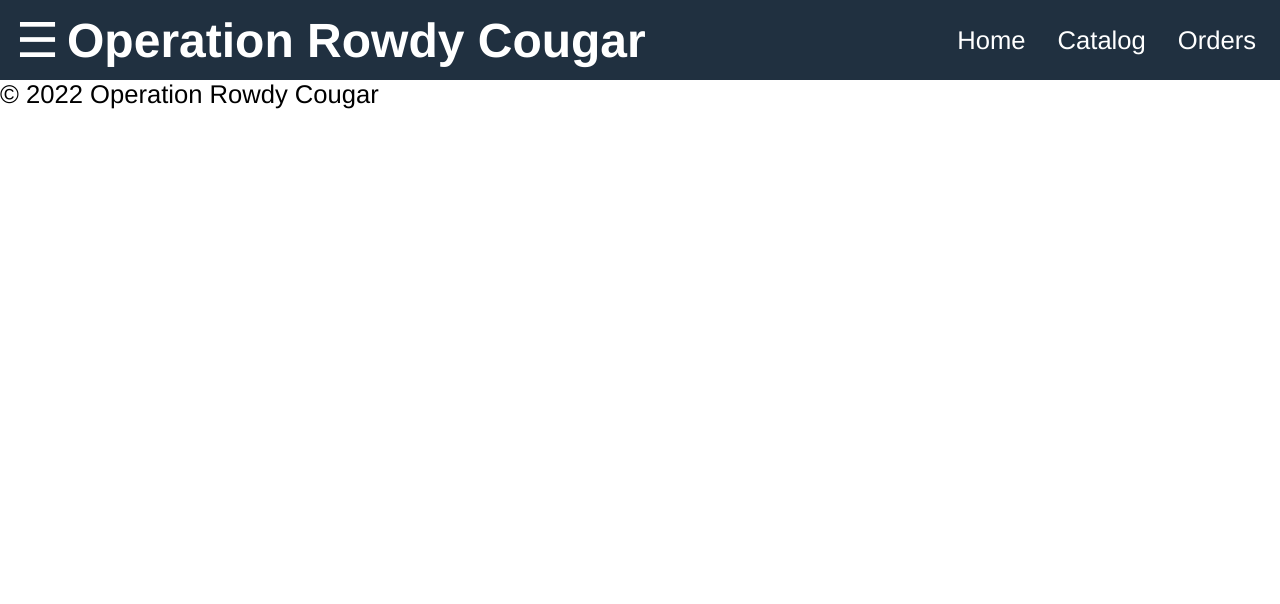
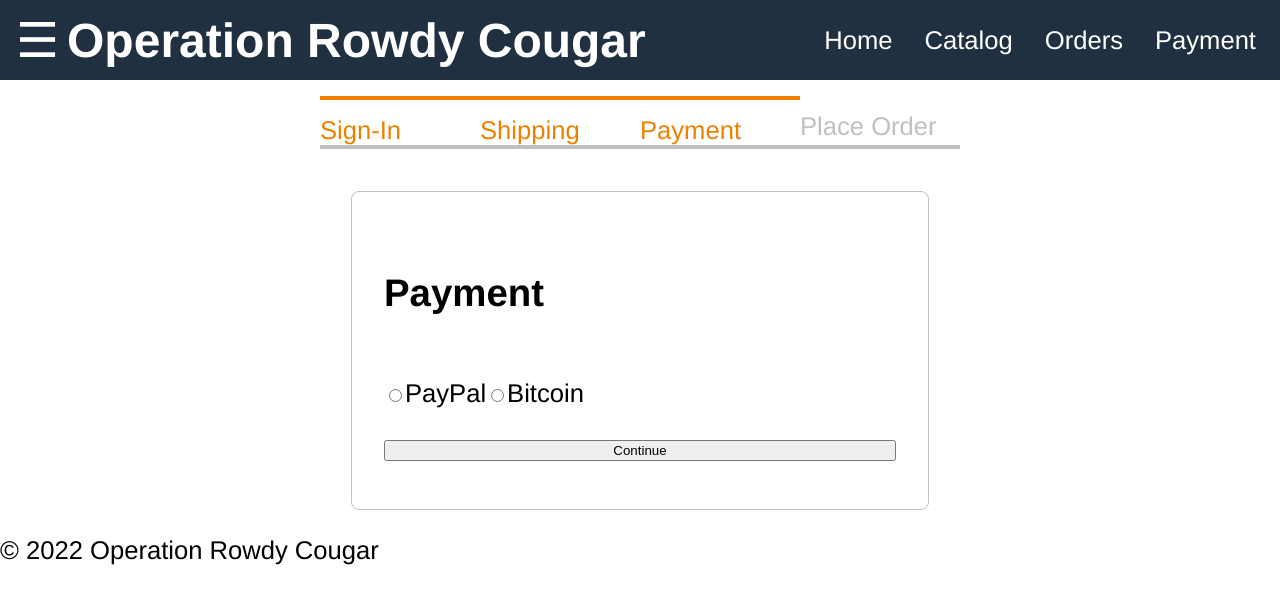
Before and after one commit to OPERATION-ROWDY-COUGAR/Operation-Rowdy-Cougar-web, a React (Create React App) app in the folder frontend/: page /payment in a window 1280 px wide. Shown: the top 604 px of the page. Built offline with nearby package versions, Linux system fonts and the light colour scheme.

Commit message:
completed payment features

```diff
--- a/frontend/src/App.tsx
+++ b/frontend/src/App.tsx
@@ -3,6 +3,7 @@ import Home from "./Home/Home";
 import Products from "./Products/Products";
 import Orders from "./Orders/Orders";
 import OrderDetail from "./Orders/OrderDetail";
+import Payment from "./Payment/Payment";
 
 function App() {
   const openMenu = () => {
@@ -27,6 +28,7 @@ function App() {
                 <Link to="/">Home</Link>
                 <Link to="/products">Catalog</Link>
                 <Link to="/orders">Orders</Link>
+                <Link to="/payment">Payment</Link>
               </div>
             </header>
           </div>
@@ -53,6 +55,7 @@ function App() {
             <Route path="/products" element={<Products />} />
             <Route path="/orders" element={<Orders />} />
             <Route path="/order/:id" element={<OrderDetail />} />
+            <Route path="/payment" element={<Payment />} />
           </Routes>
         </main>
 
--- /dev/null
+++ b/frontend/src/Payment/CheckoutSteps.tsx
@@ -0,0 +1,12 @@
+import React from 'react';
+
+function CheckoutSteps(props: any) {
+    return <div className = "checkout-steps">
+        <div className = {props.step1 ? 'active' : ''}>Sign-In</div>
+        <div className = {props.step2 ? 'active' : ''}>Shipping</div>
+        <div className = {props.step3 ? 'active' : ''}>Payment</div>
+        <div className = {props.step4 ? 'active' : ''}>Place Order</div>
+    </div>
+}
+
+export default CheckoutSteps;
--- /dev/null
+++ b/frontend/src/Payment/Payment.tsx
@@ -0,0 +1,35 @@
+import React from 'react';
+import CheckoutSteps from '../Payment/CheckoutSteps';
+
+function PaymentScreen() {
+
+    const submitHandler = () => {
+        alert("Payment processing...")
+    };
+    return (
+        <div>
+            <CheckoutSteps step1 step2 step3></CheckoutSteps>
+            <div className = "form">
+                <form onSubmit={submitHandler}>
+                    <ul className = "form-container">
+                        <li>
+                            <h2>Payment</h2>
+                        </li>
+                        <li>
+                            <div>
+                                <input type = "radio" name = "paymentMethod" id = "paymentMethod" value = "PayPal" ></input>
+                                <label htmlFor = "paymentMethod">PayPal</label>
+                                <input type = "radio" name = "paymentMethod" id = "paymentMethod" value = "bitcoin" ></input>
+                                <label htmlFor = "paymentMethod">Bitcoin</label>
+                            </div>
+                        </li>
+                        <li>
+                            <button type = "submit" className = "button primary">Continue</button>
+                        </li>
+                    </ul>
+                </form>
+            </div>
+        </div>
+    );
+}
+export default PaymentScreen;
--- a/frontend/src/index.css
+++ b/frontend/src/index.css
@@ -151,3 +151,50 @@ th{
 tbody>tr:nth-child(odd){
     background-color: #f0f0f0;
 }
+
+.checkout-steps {
+    display: flex;
+    justify-content: space-between;
+    width:40rem;
+    margin:1rem auto;
+}
+.checkout-steps > div {
+    border-bottom: 0.3rem #c0c0c0 solid;
+    color: #c0c0c0;
+    flex: 1 1;
+    padding-top: 1rem;
+}
+
+.checkout-steps > div.active {
+    border-top: 0.3rem #f08000 solid;
+    color: #f08000;
+}
+
+.form{
+    display: flex;
+    justify-content:center;
+    align-items: center;
+    height: 100%;
+}
+
+.form-container{
+    display:flex;
+    flex-direction: column;
+    width: 32rem;
+    padding:2rem;
+    border: 0.1rem #c0c0c0 solid;
+    border-radius: 0.5rem;
+    list-style-type: none;
+}
+.form-container li{
+    display:flex;
+    flex-direction: column;
+    margin-bottom: 1rem;
+    margin-top: 1rem;
+}
+
+input{
+    padding: 1rem;
+    border: 0.1rem #c0c0c0 solid;
+    border-radius: 0.5rem;
+}
```
